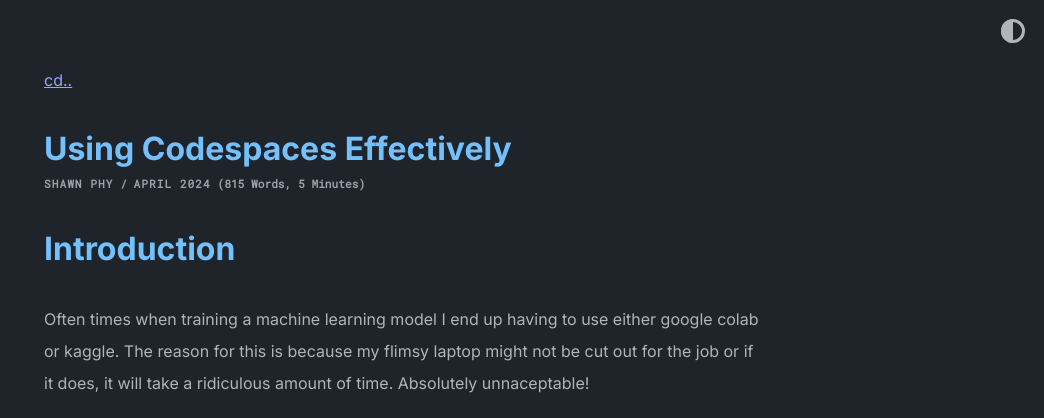
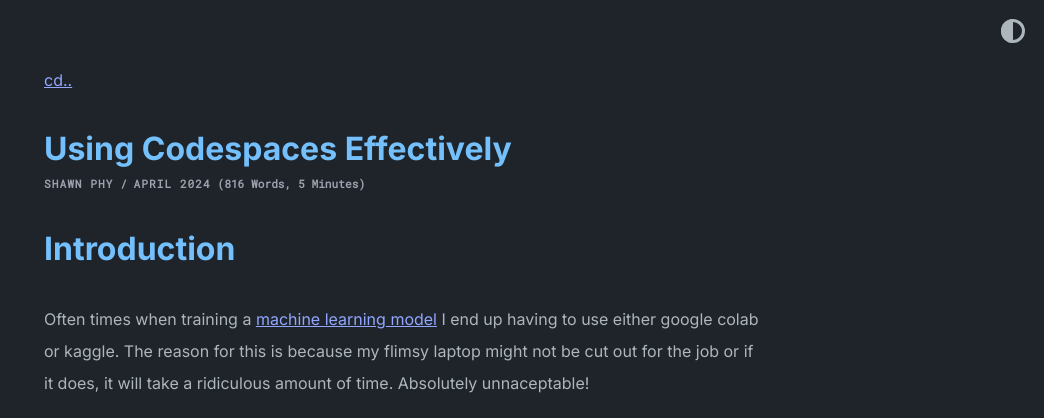
Before and after one commit to shawn-phy/myblog, a Jekyll site: the page built from _posts/2024-04-26-using-codespaces-effectively.md, in a window 1280 px wide and 900 px high. Shown: the top 418 px of the window, without its empty margins (236-1280 px from the left). Built offline with Jekyll 4.4.1, drawn with Linux system fonts in a browser that asks for light colours; part of the change alters nothing that is shown.

```diff
--- a/_posts/2024-04-26-using-codespaces-effectively.md
+++ b/_posts/2024-04-26-using-codespaces-effectively.md
@@ -4,7 +4,7 @@ author: Shawn Phy
 ---
 
 # Introduction
-Often times when training a machine learning model I end up having to use either google colab or kaggle. The reason for this is because my flimsy laptop might not be cut out for the job or if it does, it will take a ridiculous amount of time. Absolutely unnaceptable!
+Often times when training a [machine learning model](https://www.javatpoint.com/machine-learning-models) I end up having to use either google colab or kaggle. The reason for this is because my flimsy laptop might not be cut out for the job or if it does, it will take a ridiculous amount of time. Absolutely unnaceptable!
 
 They also say beauty lies in the eyes of the beholder but I believe the way I have setup my code editor looks very pretty and convenient(like any developer does). In light of this I might not want to give up my local development environment for a cloud based one.
 
```
